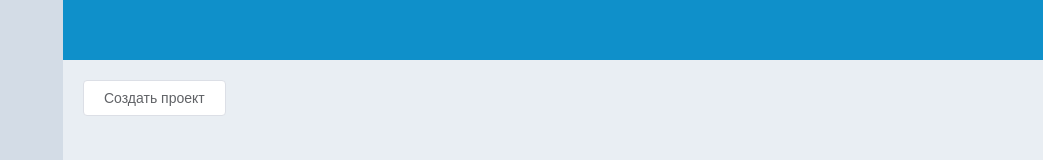
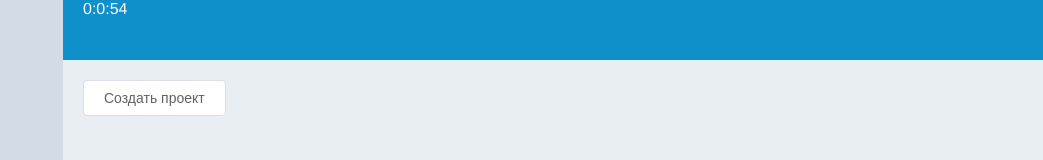
Before and after one commit to webcartel/tasker, a Vue app: page / in a window 1280 px wide. Shown: the top 160 px of the page, without its empty margins (237-1280 px from the left). Built offline with nearby package versions, Linux system fonts and the light colour scheme.

Commit message:
begin countdown timer component

```diff
--- a/src/App.vue
+++ b/src/App.vue
@@ -3,7 +3,9 @@
         <el-container>
             <el-aside></el-aside>
             <el-container>
-                <el-header></el-header>
+                <el-header>
+                    <countdown-timer/>
+                </el-header>
                 <el-main>
                     <router-view/>
                 </el-main>
@@ -16,8 +18,11 @@
 
 
 <script>
+import countdownTimer from '@/components/CountdownTimer.vue';
+
 export default {
-    name: 'App'
+    name: 'App',
+    components: { countdownTimer }
 }
 </script>
 
--- /dev/null
+++ b/src/components/CountdownTimer.vue
@@ -0,0 +1,69 @@
+<template lang="html">
+
+    <div class="countdown-timer">
+        <div class="hours">{{ hours }}</div>
+        <div class="double-dots"> : </div>
+        <div class="minutes">{{ minutes }}</div>
+        <div class="double-dots"> : </div>
+        <div class="seconds">{{ seconds }}</div>
+    </div>
+
+</template>
+
+
+
+<script lang="js">
+
+export default  {
+    name: 'countdownTimer',
+
+    props: [],
+
+    mounted() {
+        this.start()
+    },
+
+    data() {
+        return {
+            days: '00',
+            hours: '00',
+            minutes: '00',
+            seconds: '00',
+            timestamp: 60,
+        }
+    },
+
+    methods: {
+
+        start() {
+            setInterval(function() {
+
+                if ( this.timestamp >= 0 ) {
+                    this.days = Math.floor( (this.timestamp/60/60) / 24);
+                    this.hours = Math.floor(this.timestamp/60/60);
+                    this.minutes = Math.floor((this.timestamp - this.hours * 60 * 60) / 60);
+                    this.seconds = Math.floor(this.timestamp - this.hours * 60 * 60 - this.minutes * 60);
+                    this.timestamp--
+                }
+
+            }.bind(this), 1000);
+        },
+
+    },
+
+    computed: {
+
+    }
+}
+
+</script>
+
+
+
+<style scoped lang="scss">
+
+.countdown-timer {
+    display: flex;
+}
+
+</style>
```
